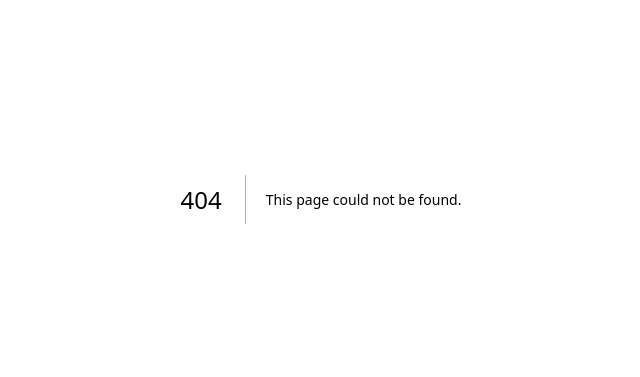
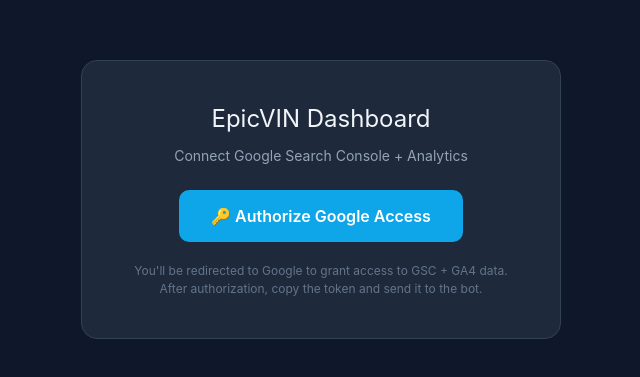
Before and after one commit to onemanseo/epicvin-seo-dashboard, a Next.js app: page /auth in a window 1280 px wide. Before the commit this address had no page. Shown: the part 201-578 px from the top of the page, without its empty margins (319-959 px from the left). Built offline with nearby package versions, Linux system fonts and the light colour scheme.

Commit message:
feat: add /auth page

```diff
--- /dev/null
+++ b/src/pages/auth.js
@@ -0,0 +1,60 @@
+export default function AuthPage() {
+  const clientId = '647980736300-o075jomvb4rmsbele1e7h2oj7s5ubnk1.apps.googleusercontent.com';
+
+  const params = new URLSearchParams({
+    client_id: clientId,
+    redirect_uri: 'https://epicvin-dash.vercel.app/api/oauth-callback',
+    response_type: 'code',
+    scope: 'https://www.googleapis.com/auth/webmasters.readonly https://www.googleapis.com/auth/analytics.readonly',
+    access_type: 'offline',
+    prompt: 'consent',
+  });
+
+  const authUrl = `https://accounts.google.com/o/oauth2/v2/auth?${params.toString()}`;
+
+  return (
+    <div style={{
+      minHeight: '100vh',
+      background: '#0f172a',
+      color: '#f1f5f9',
+      fontFamily: '-apple-system, BlinkMacSystemFont, sans-serif',
+      display: 'flex',
+      flexDirection: 'column',
+      alignItems: 'center',
+      justifyContent: 'center',
+      padding: '20px',
+    }}>
+      <div style={{
+        background: '#1e293b',
+        border: '1px solid #334155',
+        borderRadius: '16px',
+        padding: '40px',
+        maxWidth: '480px',
+        width: '100%',
+        textAlign: 'center',
+      }}>
+        <h1 style={{ fontSize: '24px', margin: '0 0 8px' }}>EpicVIN Dashboard</h1>
+        <p style={{ color: '#94a3b8', margin: '0 0 24px', fontSize: '14px' }}>
+          Connect Google Search Console + Analytics
+        </p>
+        <a href={authUrl}
+          style={{
+            display: 'inline-block',
+            background: '#0ea5e9',
+            color: 'white',
+            textDecoration: 'none',
+            padding: '14px 32px',
+            borderRadius: '10px',
+            fontSize: '16px',
+            fontWeight: '600',
+          }}>
+          🔑 Authorize Google Access
+        </a>
+        <p style={{ color: '#64748b', marginTop: '20px', fontSize: '12px' }}>
+          You'll be redirected to Google to grant access to GSC + GA4 data.
+          <br />After authorization, copy the token and send it to the bot.
+        </p>
+      </div>
+    </div>
+  );
+}
```
